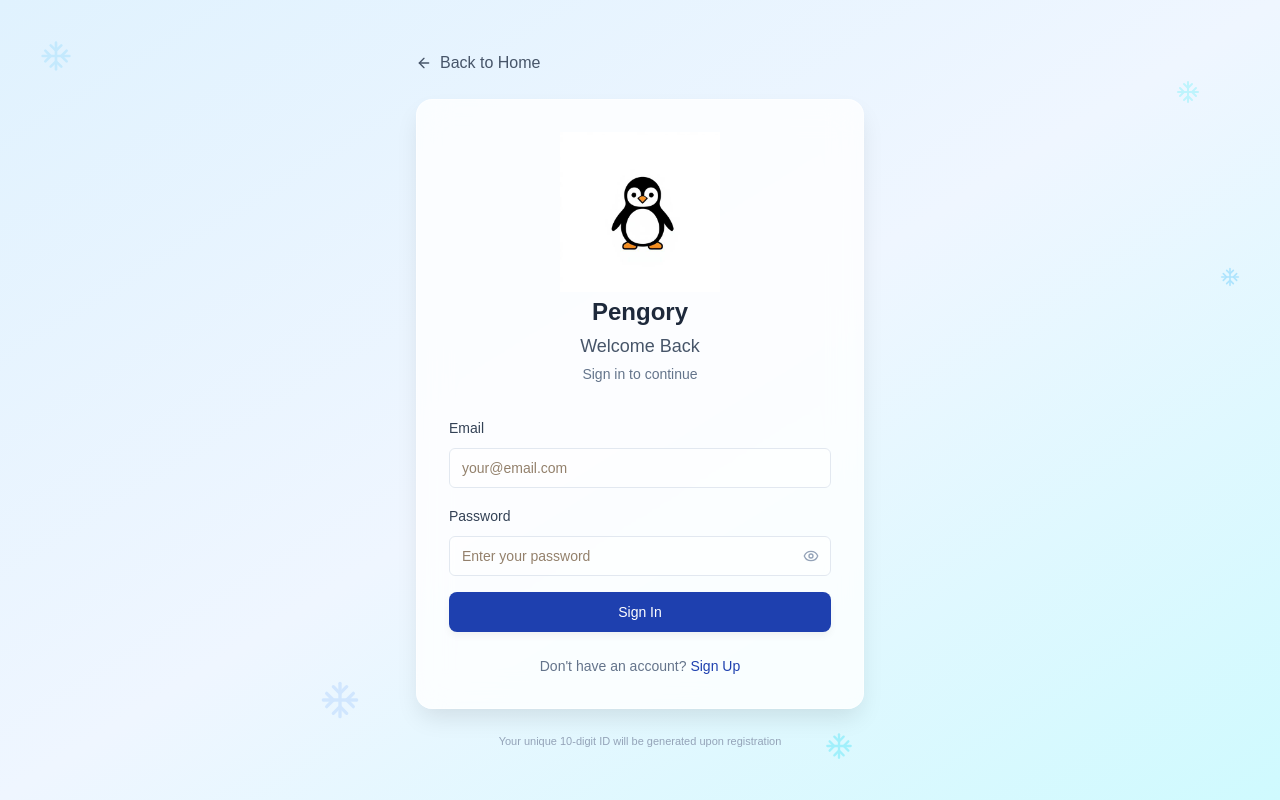
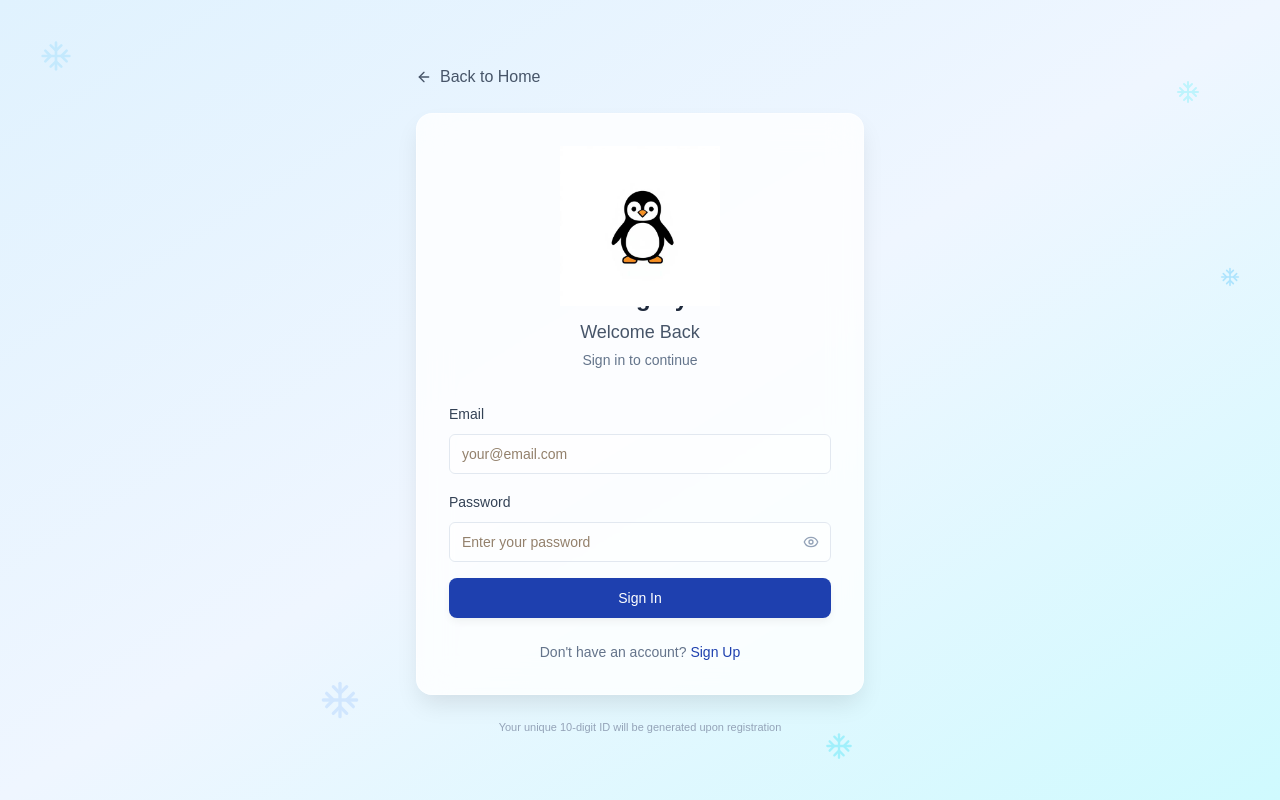
Before and after one commit to MANYI-anewbird/pengory, a React (Vite) app: page /auth in a window 1280 px wide. Built offline with nearby package versions, Linux system fonts and the light colour scheme; the HTML template or start-up script is replaced by a standard one.

Commit message:
feat: adjust logo and text positioning - make penguin feet step on Pengory text

```diff
--- a/src/pages/Auth.tsx
+++ b/src/pages/Auth.tsx
@@ -141,14 +141,16 @@ export default function Auth() {
         <div className="bg-white/80 backdrop-blur-lg rounded-2xl shadow-xl p-8 border border-white/50">
           {/* Logo and Title */}
           <div className="text-center mb-8">
+            <div className="relative">
               <img
                 src={penguinLogo}
                 alt="Pengory Logo"
-              className="h-40 w-40 mx-auto mb-1 object-contain"
+                className="h-40 w-40 mx-auto object-contain relative z-10"
               />
-            <h1 className="text-2xl font-bold text-slate-800 mb-1">
+              <h1 className="text-2xl font-bold text-slate-800 mb-1 -mt-6 relative z-0">
                 Pengory
               </h1>
+            </div>
             <p className="text-slate-600 text-lg font-medium">
               {isLogin ? 'Welcome Back' : 'Create Account'}
             </p>
```
Lines whose indentation alone changed are shown as unchanged.
